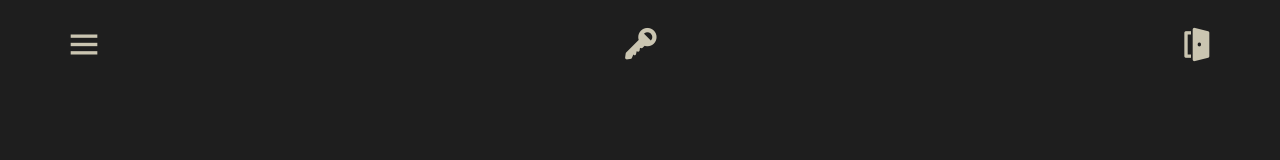
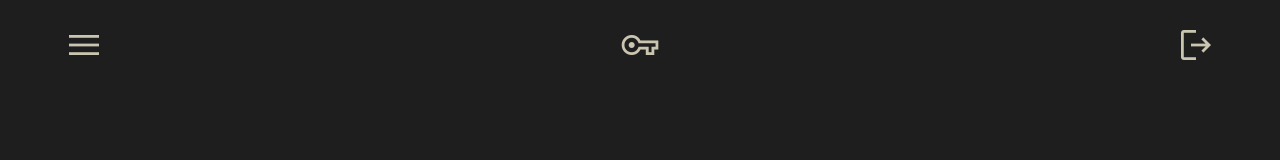
Before and after one commit to Unschuld404/Spamurai, a Vue app: page /admin in a window 1280 px wide. Shown: the top 160 px of the page. Built offline with nearby package versions, Linux system fonts and the light colour scheme.

Commit message:
google-icons instead of box icons

```diff
--- a/index.html
+++ b/index.html
@@ -4,6 +4,7 @@
     <meta charset="UTF-8">
     <link rel="icon" href="src/assets/spamurai_logo.png">
     <link href='https://unpkg.com/boxicons@2.1.4/css/boxicons.min.css' rel='stylesheet'>
+    <link href="https://fonts.googleapis.com/css2?family=Material+Symbols+Outlined" rel="stylesheet" />
     <meta name="viewport" content="width=device-width, initial-scale=1.0">
     <title>Spamurai</title>
   </head>
--- a/src/assets/button.css
+++ b/src/assets/button.css
@@ -4,4 +4,5 @@ button {
   background-color: var(--color-secondary);
   color: var(--color-background);
   height: 4rem;
+  cursor: pointer;
 }
--- a/src/assets/fonts.css
+++ b/src/assets/fonts.css
@@ -11,7 +11,8 @@ h1 {
   font-size: 2.5rem;
 }
 
-i {
+.material-symbols-outlined {
   color: var(--color-secondary);
   font-size: 2.5rem;
+  cursor: pointer;
 }
--- a/src/views/AdminView.vue
+++ b/src/views/AdminView.vue
@@ -42,9 +42,9 @@ async function check() {
 
 <template>
   <header>
-    <i class='bx bx-menu' @click="check"></i>
-    <i class='bx bxs-key' @click="tokenInfo"></i>
-    <i class='bx bxs-door-open' @click="logout"></i>
+    <span class="material-symbols-outlined" @click="check">menu</span>
+    <span class="material-symbols-outlined" @click="tokenInfo">vpn_key</span>
+    <span class="material-symbols-outlined" @click="logout">logout</span>
   </header>
   <main>
     <SearchComponent/>
```
